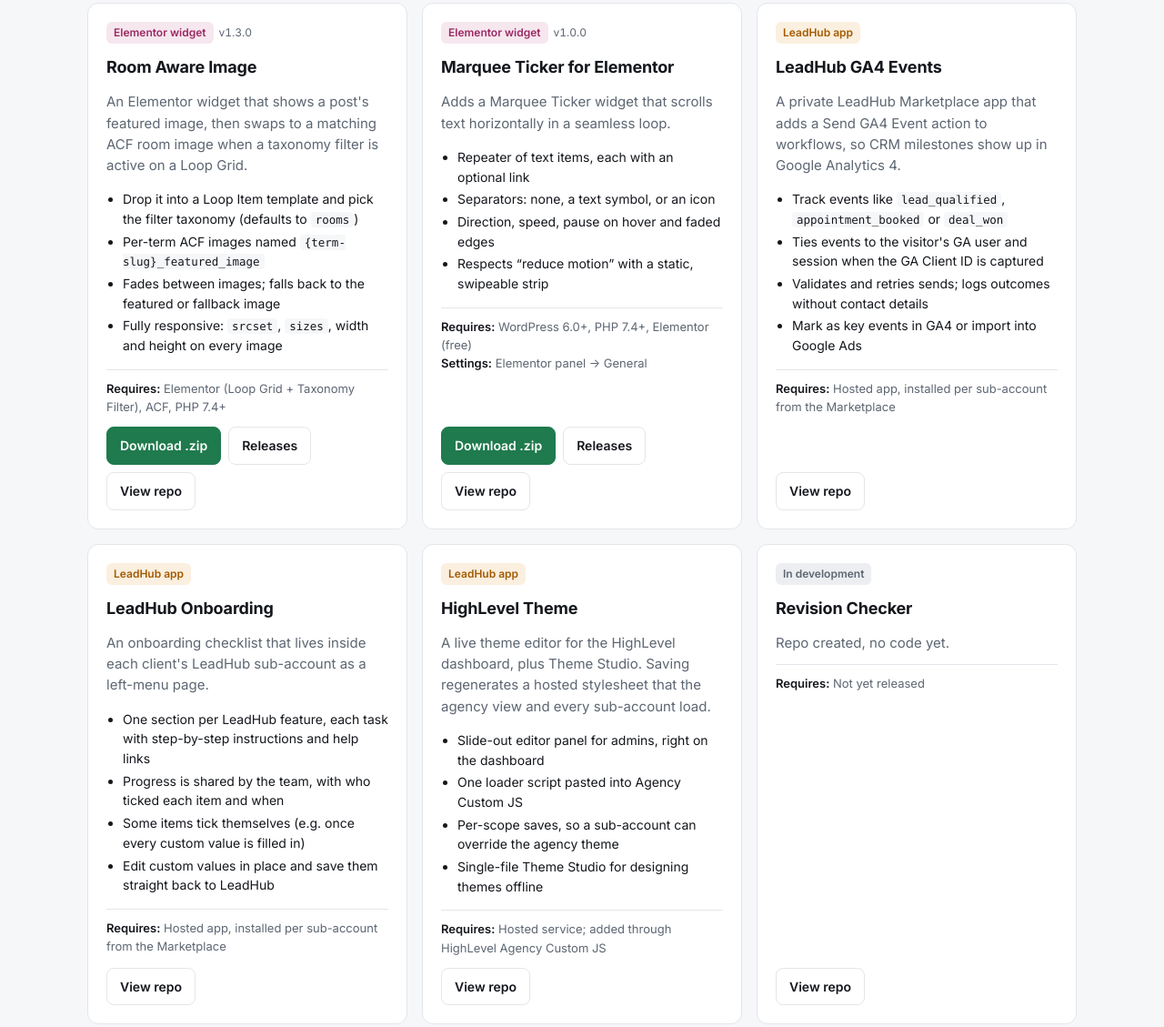
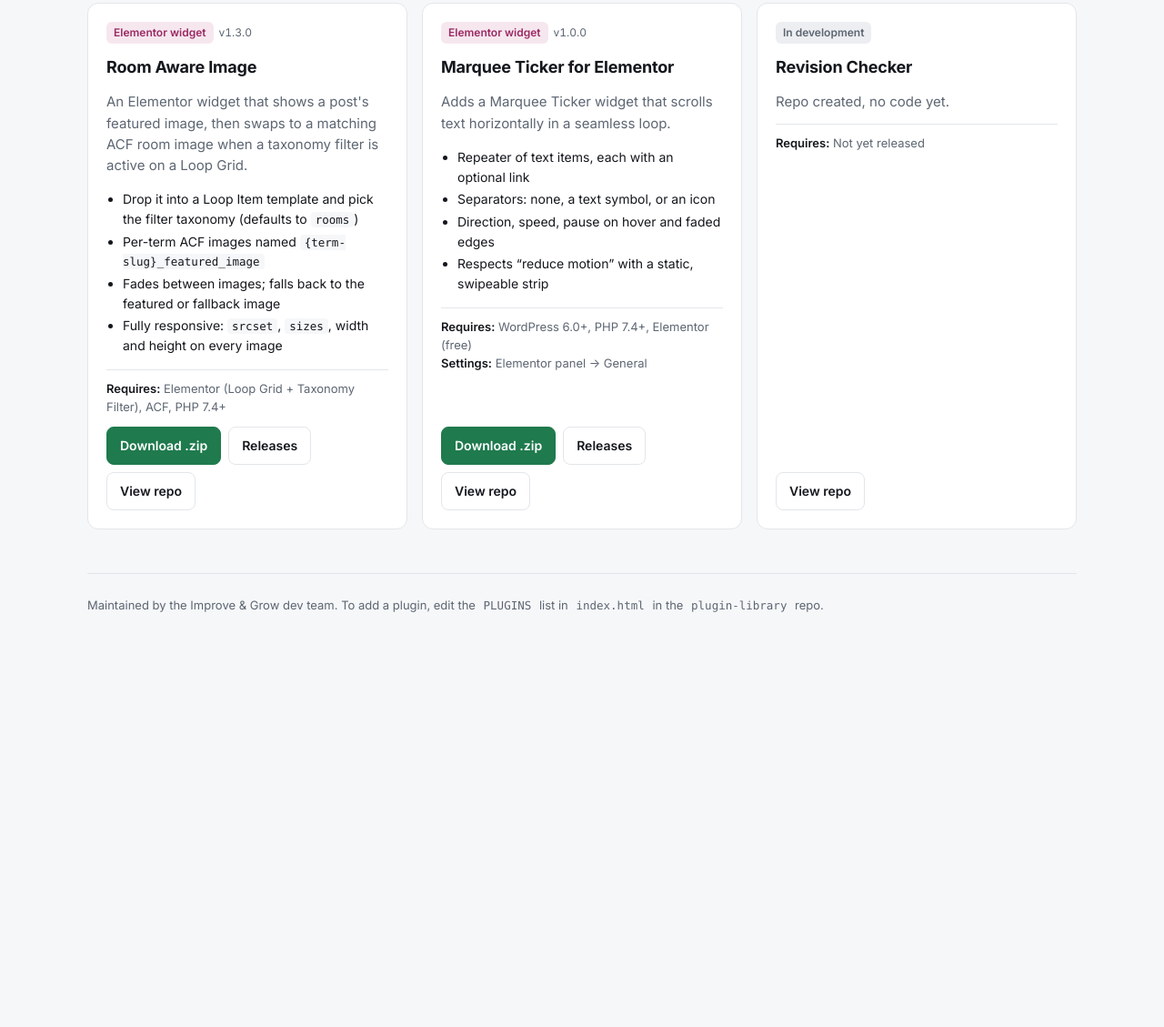
Before and after one commit to improveandgrowdev/plugin-library, a plain HTML site: page index.html in a window 1280 px wide. Shown: the part 1040-2169 px from the top of the page at 91% size. After the commit the page ends 1755 px from the top, so only its background shows below. Drawn offline with Linux system fonts and the light colour scheme.

Commit message:
Limit the library to WordPress plugins and themes
Co-Authored-By: Claude Opus 5.5 <noreply@anthropic.com>

```diff
--- a/index.html
+++ b/index.html
@@ -66,8 +66,8 @@ footer{border-top:1px solid var(--line);padding:24px 0 40px;color:var(--muted);f
   <header>
     <div class="eyebrow">Improve &amp; Grow · Internal</div>
     <h1>Plugin Library</h1>
-    <p class="lede">The WordPress plugins, Elementor widgets and LeadHub apps our team has built. Each card covers what it does, what it needs, and where to get it.</p>
-    <div class="notice"><strong>Downloads need GitHub access.</strong> Every plugin lives in a private repo under <code>improveandgrowdev</code>. Sign in to GitHub with an account that has access, or the download link shows a 404. To install a WordPress plugin: <b>Plugins → Add New → Upload Plugin</b>, choose the zip, then <b>Activate</b>.</div>
+    <p class="lede">The WordPress plugins, themes and Elementor widgets our team has built. Each card covers what it does, what it needs, and where to get it.</p>
+    <div class="notice"><strong>Downloads need GitHub access.</strong> Every plugin lives in a private repo under <code>improveandgrowdev</code>. Sign in to GitHub with an account that has access, or the download link shows a 404. To install: <b>Plugins → Add New → Upload Plugin</b>, choose the zip, then <b>Activate</b>.</div>
   </header>
 
   <div class="toolbar">
@@ -85,7 +85,6 @@ const GH = "https://github.com/improveandgrowdev/";
 const TYPES = {
   wp:  { label: "WordPress plugin", cls: "t-wp" },
   el:  { label: "Elementor widget", cls: "t-el" },
-  hl:  { label: "LeadHub app",      cls: "t-hl" },
   dev: { label: "In development",   cls: "t-dev" }
 };
 
@@ -148,39 +147,6 @@ const PLUGINS = [
     req: "WordPress 6.0+, PHP 7.4+, Elementor (free)", setup: "Elementor panel → General"
   },
   {
-    repo: "leadhub-ga4-events", name: "LeadHub GA4 Events", type: "hl",
-    desc: "A private LeadHub Marketplace app that adds a Send GA4 Event action to workflows, so CRM milestones show up in Google Analytics 4.",
-    features: [
-      "Track events like <code>lead_qualified</code>, <code>appointment_booked</code> or <code>deal_won</code>",
-      "Ties events to the visitor's GA user and session when the GA Client ID is captured",
-      "Validates and retries sends; logs outcomes without contact details",
-      "Mark as key events in GA4 or import into Google Ads"
-    ],
-    req: "Hosted app, installed per sub-account from the Marketplace"
-  },
-  {
-    repo: "leadhub-onboarding", name: "LeadHub Onboarding", type: "hl",
-    desc: "An onboarding checklist that lives inside each client's LeadHub sub-account as a left-menu page.",
-    features: [
-      "One section per LeadHub feature, each task with step-by-step instructions and help links",
-      "Progress is shared by the team, with who ticked each item and when",
-      "Some items tick themselves (e.g. once every custom value is filled in)",
-      "Edit custom values in place and save them straight back to LeadHub"
-    ],
-    req: "Hosted app, installed per sub-account from the Marketplace"
-  },
-  {
-    repo: "highlevel-theme", name: "HighLevel Theme", type: "hl",
-    desc: "A live theme editor for the HighLevel dashboard, plus Theme Studio. Saving regenerates a hosted stylesheet that the agency view and every sub-account load.",
-    features: [
-      "Slide-out editor panel for admins, right on the dashboard",
-      "One loader script pasted into Agency Custom JS",
-      "Per-scope saves, so a sub-account can override the agency theme",
-      "Single-file Theme Studio for designing themes offline"
-    ],
-    req: "Hosted service; added through HighLevel Agency Custom JS"
-  },
-  {
     repo: "revision-checker", name: "Revision Checker", type: "dev",
     desc: "Repo created, no code yet.",
     features: [],
```
Also changed, not shown: 1 other file.
